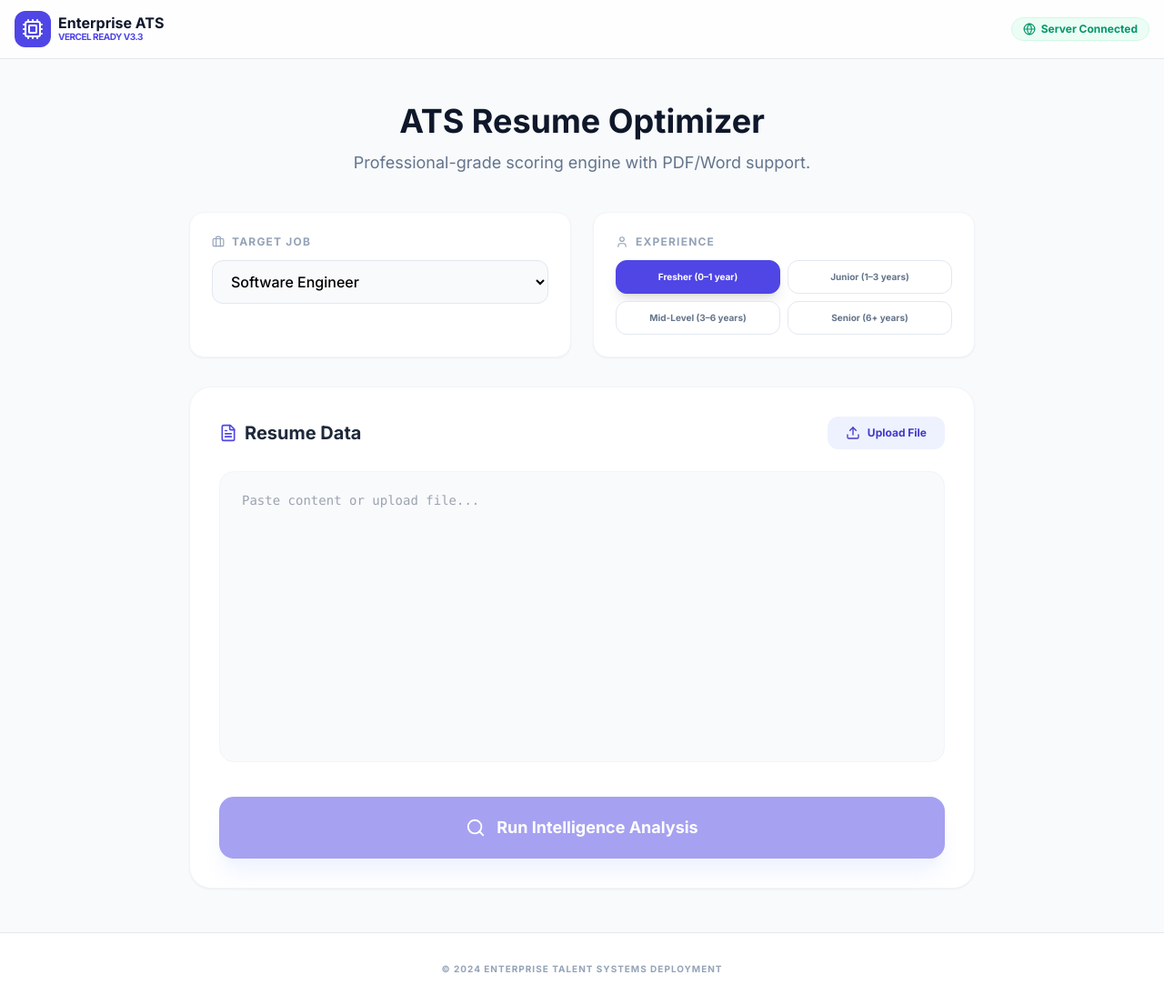
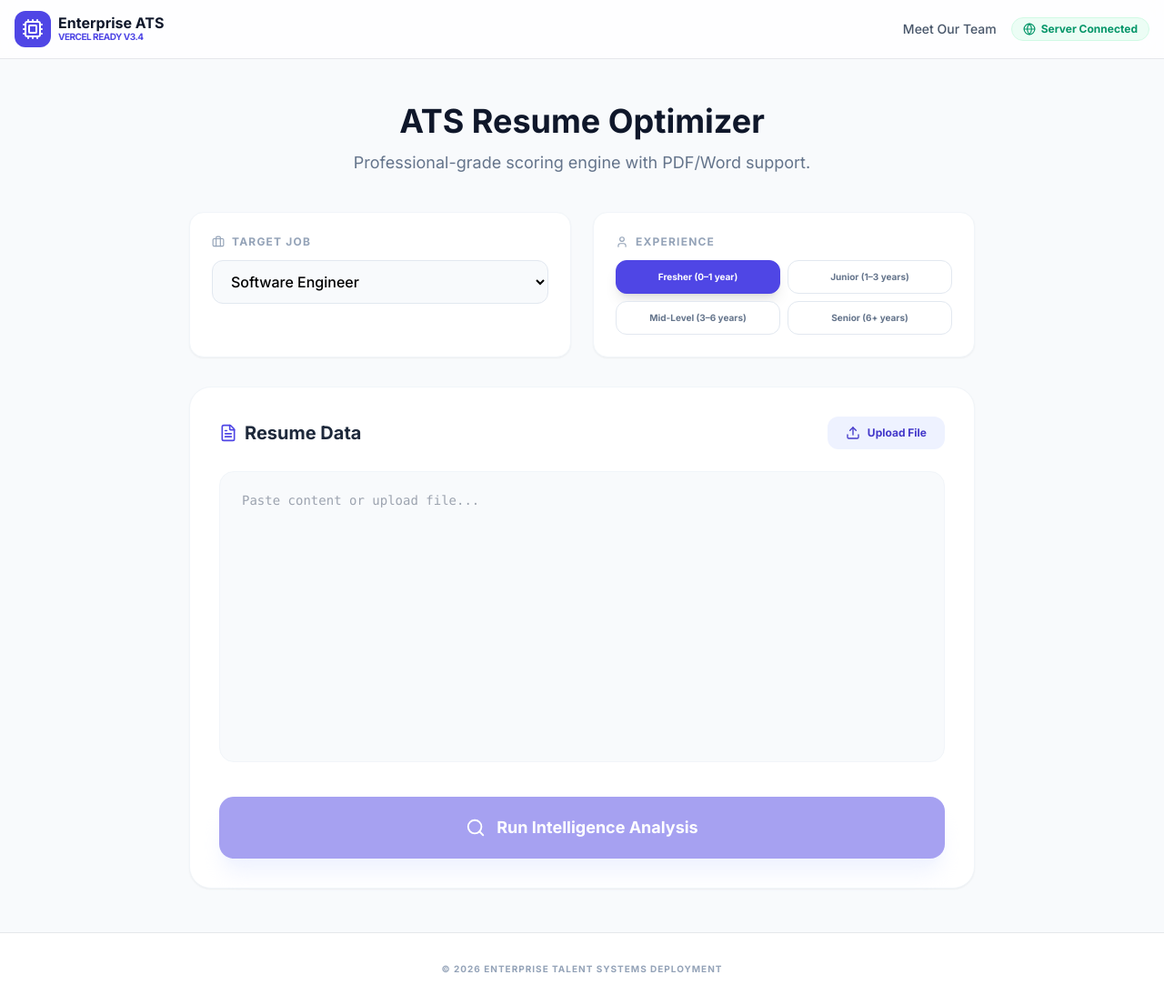
Before and after one commit to himanshujoshi0310/ATS_checker, a React (Vite) app: page / in a window 1280 px wide. Shown: the whole page at 91% size. Built offline with nearby package versions, Linux system fonts and the light colour scheme.

Commit message:
Update App.tsx

```diff
--- a/App.tsx
+++ b/App.tsx
@@ -134,10 +134,13 @@ const App: React.FC = () => {
             </div>
             <div className="flex flex-col">
               <span className="font-bold text-slate-900 leading-none">Enterprise ATS</span>
-              <span className="text-[10px] text-indigo-600 font-bold tracking-tighter uppercase">Vercel Ready v3.3</span>
+              <span className="text-[10px] text-indigo-600 font-bold tracking-tighter uppercase">Vercel Ready v3.4</span>
             </div>
           </div>
           <div className="flex items-center gap-4">
+            <a href="/team"  className="text-sm font-medium text-slate-600 hover:text-indigo-600 transition-colors">
+            Meet Our  Team
+            </a>
             <div className="hidden sm:flex items-center gap-1.5 text-xs font-bold text-emerald-600 bg-emerald-50 px-3 py-1 rounded-full border border-emerald-100">
               <Globe size={14} /> Server Connected
             </div>
@@ -258,7 +261,7 @@ const App: React.FC = () => {
 
       <footer className="py-8 mt-auto border-t bg-white">
         <div className="max-w-7xl mx-auto px-4 text-center">
-          <p className="text-slate-400 text-[10px] font-bold uppercase tracking-widest">© 2024 Enterprise Talent Systems Deployment</p>
+          <p className="text-slate-400 text-[10px] font-bold uppercase tracking-widest">© 2026 Enterprise Talent Systems Deployment</p>
         </div>
       </footer>
       <Analytics />
```
